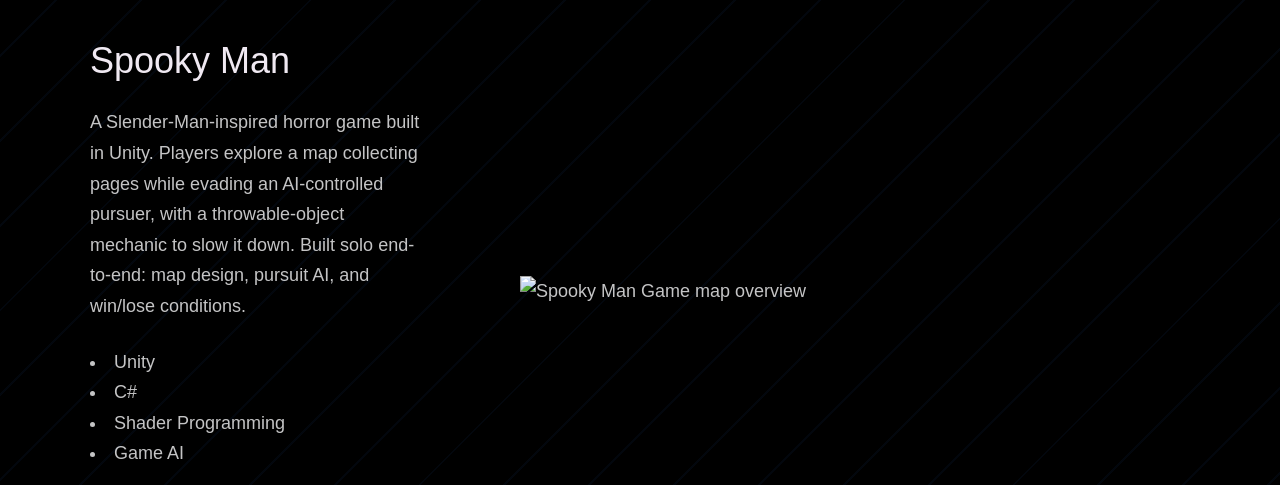
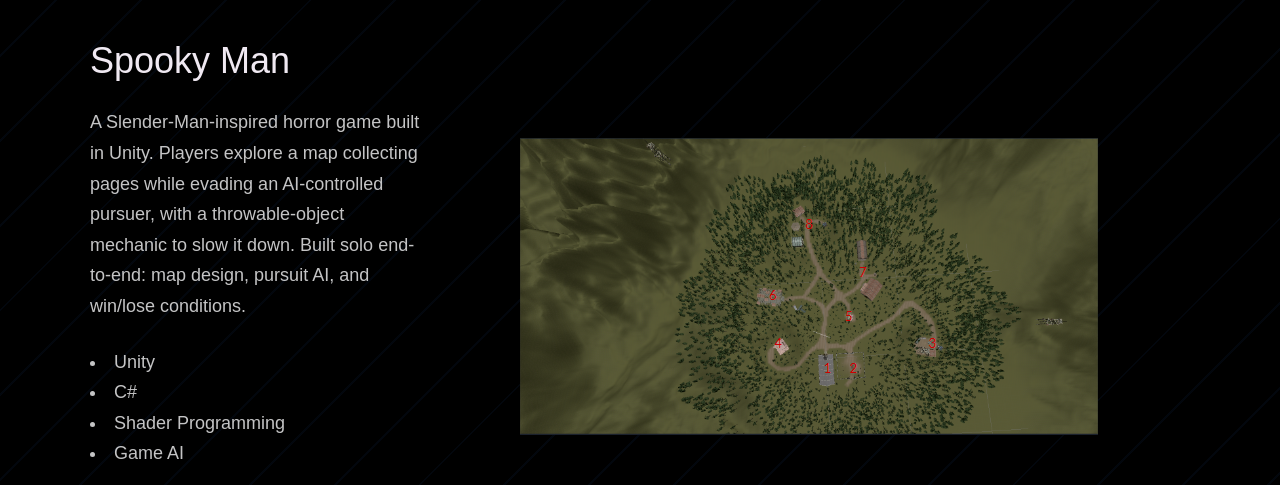
Before and after one commit to Cesium1289/Cesium1289.github.io, a plain HTML site: page index.html in a window 1280 px wide. Shown: the part 2600-3085 px from the top of the page. Drawn offline with Linux system fonts and the light colour scheme; a web font is replaced by a local one.

Commit message:
Added last image
added image for spooky man game map preview

```diff
--- a/index.html
+++ b/index.html
@@ -217,7 +217,7 @@
               </div>
               <div class="work__image-box">
                 <img
-                  src="./images/spooky-man.svg"
+                  src="./images/spooky-man.png"
                   class="work__image"
                   alt="Spooky Man Game map overview"
                 />
```
Also changed, not shown: images/spooky-man.png (added).
